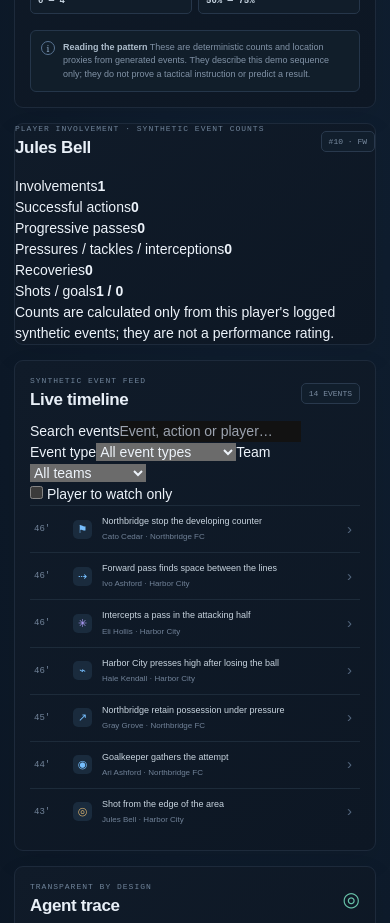
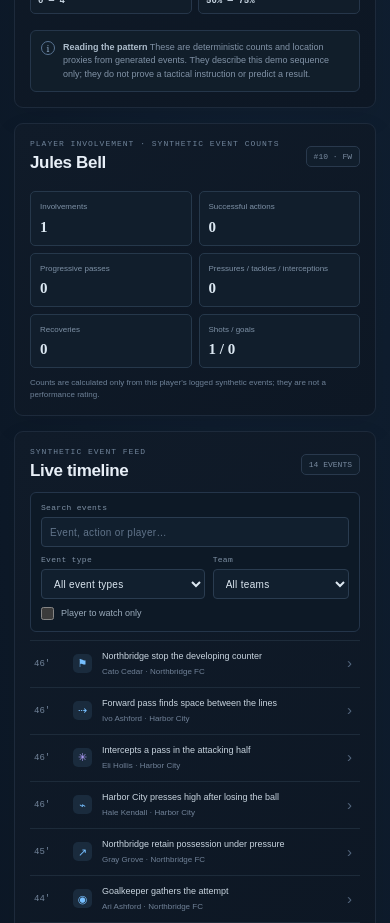
Before and after one commit to tahawinner25-ai/inside-the-game-explainable-match-intelligence, a Next.js app: page / in a window 390 px wide. Shown: the part 1180-2103 px from the top of the page. Built offline with nearby package versions, Linux system fonts and the light colour scheme.

Commit message:
Improve event feed and player stats layout

```diff
--- a/app/globals.css
+++ b/app/globals.css
@@ -130,6 +130,13 @@ button:focus-visible, select:focus-visible, a:focus-visible, summary:focus-visib
 .analyst-note p { margin: 0; color: #8192a6; font-size: 9px; line-height: 1.5; }.analyst-note strong { color: #adbdcc; }
 .timeline-panel { padding-bottom: 10px; }
 .timeline-panel .panel-heading { margin-bottom: 11px; }
+.event-filters { display: grid; gap: 8px; padding: 10px; margin-bottom: 8px; border: 1px solid #24354a; border-radius: 6px; background: #0d1926; }
+.search-label, .filter-row label { display: grid; gap: 5px; color: #7f91a5; font: 8px "DM Mono", monospace; letter-spacing: .3px; }
+.search-label input, .filter-row select { min-width: 0; width: 100%; height: 30px; padding: 0 8px; border: 1px solid #2a3c50; border-radius: 4px; background: #111f2e; color: #dce7f1; font: 10px "DM Sans", sans-serif; }
+.search-label input::placeholder { color: #61748a; }
+.filter-row { display: grid; grid-template-columns: 1.2fr 1fr; gap: 8px; }
+.check-filter { display: flex; align-items: center; gap: 7px; color: #9aabbb; font-size: 9px; cursor: pointer; }
+.check-filter input { accent-color: #35c4aa; }
 .timeline-list { display: grid; max-height: 470px; overflow-y: auto; scrollbar-color: #344961 transparent; scrollbar-width: thin; }
 .timeline-event { display: grid; grid-template-columns: 31px 21px minmax(0, 1fr) 9px; gap: 8px; align-items: center; width: 100%; padding: 9px 4px; text-align: left; color: inherit; border: 0; border-top: 1px solid #1d2b3a; background: transparent; cursor: pointer; }
 .timeline-event:hover, .timeline-event.selected-event { background: #142437; }
@@ -139,6 +146,9 @@ button:focus-visible, select:focus-visible, a:focus-visible, summary:focus-visib
 .event-copy { min-width: 0; }.event-copy strong { display: block; overflow: hidden; color: #c8d4df; font-size: 9px; font-weight: 500; line-height: 1.45; text-overflow: ellipsis; white-space: nowrap; }
 .event-copy small { display: block; overflow: hidden; margin-top: 3px; color: #708197; font-size: 8px; text-overflow: ellipsis; white-space: nowrap; }
 .event-arrow { color: #53667d; font-size: 15px; }
+.no-events { margin: 0; padding: 20px 8px; color: #8293a7; text-align: center; font-size: 10px; }
+.load-more { width: 100%; margin-top: 8px; padding: 8px; border: 1px solid #2a3d52; border-radius: 5px; color: #8ccbb9; background: #12231f; font-size: 9px; cursor: pointer; }
+.load-more:hover { background: #18342d; }
 .trace-panel .panel-heading { margin-bottom: 11px; }.trace-lock { color: #69c4aa; font-size: 20px; }
 .trace-empty { display: grid; justify-items: center; padding: 22px 10px; color: #73869b; text-align: center; }.trace-empty span { color: #70b8d5; font-size: 24px; }.trace-empty p { max-width: 200px; font-size: 9px; line-height: 1.5; }
 .trace-steps { display: grid; gap: 0; }
@@ -159,6 +169,12 @@ button:focus-visible, select:focus-visible, a:focus-visible, summary:focus-visib
 .detail-row { display: flex; justify-content: space-between; gap: 8px; padding: 7px 0; border-top: 1px solid #203043; font-size: 9px; }.detail-row span { color: #71849b; font: 8px "DM Mono", monospace; }.detail-row b { color: #b8c6d4; font-weight: 500; text-align: right; }
 .evidence-detail .trace-steps { margin-top: 14px; padding-top: 8px; border-top: 1px solid #25364a; }
 .favourite-panel h2 { margin: 9px 0; font: 700 18px Manrope; }.favourite-panel h2 span { color: #7990a8; font-size: 12px; }.favourite-panel p { color: #a0afbf; font-size: 11px; line-height: 1.6; }.favourite-panel small { color: #71849a; font-size: 9px; }
+.player-stats-panel { padding: 20px; }
+.player-stat-grid { display: grid; grid-template-columns: repeat(3, minmax(0, 1fr)); gap: 7px; margin-top: 13px; }
+.player-stat { min-width: 0; padding: 9px; border: 1px solid #26384b; border-radius: 5px; background: #111e2c; }
+.player-stat span { display: block; color: #7e91a6; font-size: 8px; line-height: 1.4; }
+.player-stat strong { display: block; margin-top: 6px; color: #dce8f2; font: 700 15px Manrope; }
+.player-stat-note { grid-column: 1 / -1; margin: 2px 0 0; color: #6e8197; font-size: 8px; line-height: 1.45; }
 .error-banner { margin: -2px 0 14px; padding: 10px 13px; border: 1px solid #784545; border-radius: 6px; color: #f0bcbc; background: #301d22; font-size: 11px; }
 .footer { display: flex; justify-content: space-between; gap: 16px; margin-top: 20px; padding: 13px 0 0; border-top: 1px solid #182638; color: #5c6d81; font: 8px "DM Mono", monospace; }.footer i { color: #38b69a; font-style: normal; }
 .loading-shell { min-height: 100vh; display: grid; align-content: center; justify-items: center; color: #8293a7; }.spinner { width: 23px; height: 23px; border: 2px solid #31445a; border-top-color: #55cbb0; border-radius: 50%; animation: spin .8s linear infinite; }@keyframes spin { to { transform: rotate(360deg); } }
@@ -181,7 +197,8 @@ button:focus-visible, select:focus-visible, a:focus-visible, summary:focus-visib
   .control-buttons { width: 100%; }.preference-controls { gap: 8px; }.segmented { order: 0; }.select-control { flex: 1 1 45%; flex-wrap: wrap; }.select-control select { flex: 1; min-width: 0; }
   .button-primary, .button-secondary { min-width: 75px; }.speed-control { margin-left: auto; }
   .section-caption { font-size: 8px; gap: 8px; }.clock-state { font-size: 7px; }
-  .insight-panel, .analyst-panel, .timeline-panel, .trace-panel, .favourite-panel { padding: 15px; }.insight-list { grid-template-columns: 1fr; }
+  .insight-panel, .analyst-panel, .timeline-panel, .trace-panel, .favourite-panel, .player-stats-panel { padding: 15px; }.insight-list { grid-template-columns: 1fr; }
+  .player-stat-grid { grid-template-columns: repeat(2, minmax(0, 1fr)); }
   .insight-summary { min-height: 0; }.footer { flex-direction: column; gap: 6px; line-height: 1.5; }
 }
 @media (prefers-reduced-motion: reduce) { *, *::before, *::after { scroll-behavior: auto !important; animation-duration: .01ms !important; animation-iteration-count: 1 !important; transition-duration: .01ms !important; } }
```
